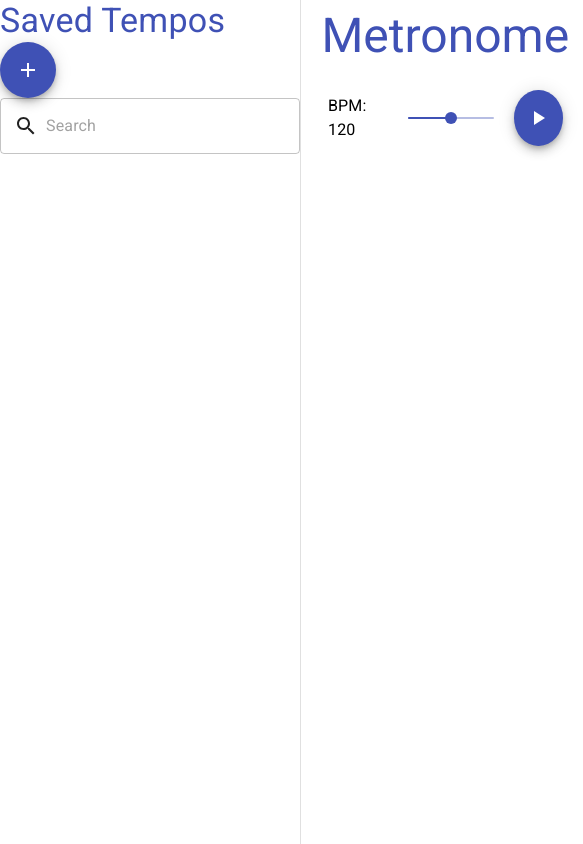
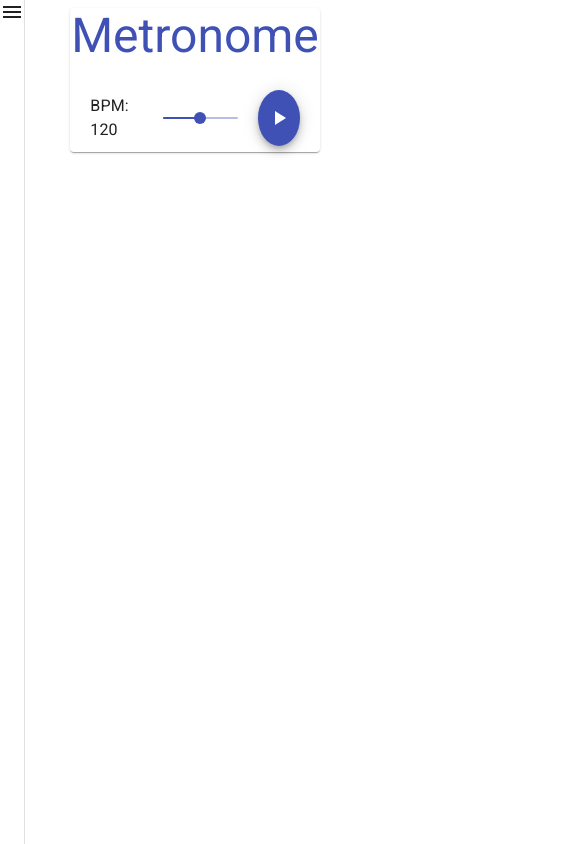
Before and after one commit to GarthCalkwood/metronome, a React (Create React App) app: page / in a window 390 px wide. Shown: the whole page, 583 px wide, since content can reach past the window. Built offline with nearby package versions, Linux system fonts and the light colour scheme; data requests are answered from the project's data file.

Commit message:
Add responsiveness to sidebar

```diff
--- a/src/App.js
+++ b/src/App.js
@@ -8,6 +8,10 @@ import click1 from './audio/click1.wav'
 import Drawer from '@material-ui/core/Drawer'
 import { makeStyles } from '@material-ui/core'
 import tempoService from './services/tempos'
+import Paper from '@material-ui/core/Paper'
+import Grid from '@material-ui/core/Grid'
+import Hidden from '@material-ui/core/Hidden'
+import MenuIcon from '@material-ui/icons/Menu';
 
 const App = () => {
   const [tempos, setTempos] = useState([])
@@ -140,22 +144,6 @@ const App = () => {
     tempo => tempo.name.toLowerCase().includes(search.toLowerCase())
   )
 
-  const drawerWidth = 300
-  const useStyles = makeStyles({
-    root: {
-      display: 'flex',
-    },
-    drawer: {
-      width: drawerWidth,
-    },
-    drawerPaper: {
-      width: drawerWidth,
-    },
-    metronome: {
-      margin: 'auto',
-    },
-  })
-
   useEffect(() => {
     tempoService
       .getAll()
@@ -164,15 +152,13 @@ const App = () => {
       })
   }, [])
 
-  const classes = useStyles()
-
   return (
-    <div className={classes.root}>
+    <Grid container>
+      <Grid item xs={2} md={4}>
+        <Hidden smDown>
           <Drawer
-        className={classes.drawer}
             variant="permanent"
             anchor="left"
-        classes={{ paper: classes.drawerPaper }}
           >
             <Typography
               variant='h4'
@@ -207,7 +193,18 @@ const App = () => {
               onSubmit={EditTempo}
             />
           </Drawer>
-      <div className={classes.metronome}>
+        </Hidden>
+        <Hidden mdUp>
+          <Drawer
+            variant="permanent"
+            open
+          >
+            <MenuIcon />
+          </Drawer>
+        </Hidden>
+      </Grid>
+      <Grid item xs={8} md={4}>
+        <Paper>
           <Typography
             variant='h3'
             color='primary'
@@ -222,8 +219,10 @@ const App = () => {
             onChange={handleTempoChange}
             onClick={handlePlayButtonClick}
           />
-      </div>
-    </div>
+        </Paper>
+      </Grid>
+      <Grid item xs={2} md={4}></Grid>
+    </Grid>
   );
 }
 
--- a/src/components/Tempo.js
+++ b/src/components/Tempo.js
@@ -7,7 +7,7 @@ import EditTempoForm from './EditTempoForm'
 
 const Tempo = ({ tempo, onClick, onDelete, open, onEditButtonClick, onEditTempoFormClose, value, onChange, sliderValue, onSliderChange, onInputChange, onSubmit }) => {
   return (
-    <ListItem button onClick={(event) => onClick(event, tempo.tempo)}>
+    <ListItem divider button onClick={(event) => onClick(event, tempo.tempo)}>
       <Typography variant="body1" gutterBottom>
         {`Name: ${tempo.name}`}<br/>
         {`BPM: ${tempo.tempo}`}<br/>
```
Lines whose indentation alone changed are shown as unchanged.
